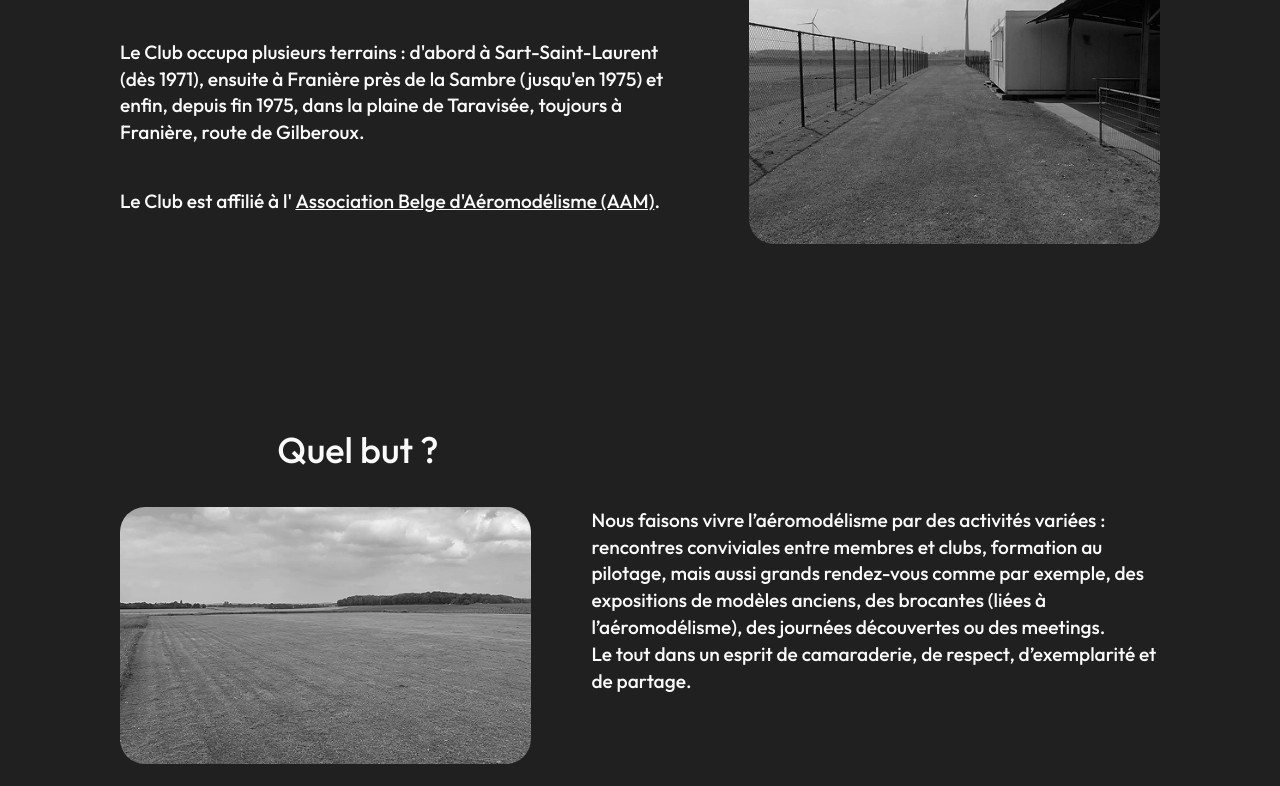
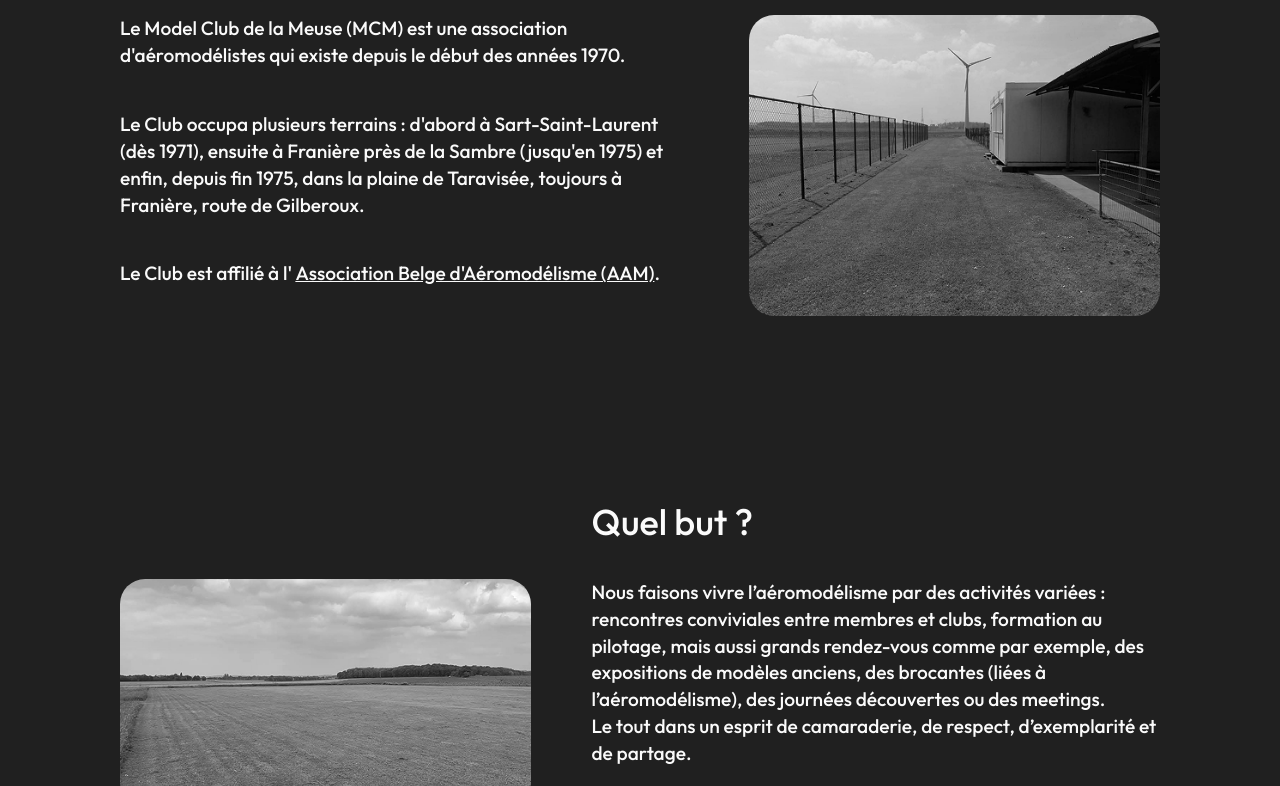
Before and after one commit to Foxx05/MCM, a website: page src/index.html in a window 1280 px wide. Shown: the part 566-1352 px from the top of the page. Drawn offline with nearby package versions, Linux system fonts and the light colour scheme; files that its build step writes are made by us from their sources.

Commit message:
max width + acceuil pc

```diff
--- a/src/index.html
+++ b/src/index.html
@@ -49,7 +49,7 @@
   </header>
 
   <main>
-    <section class="gridcol">
+    <section class="section--club gridcol">
       <h2 class="title--col1">Un club, une histoire</h2>
       <p class="p--col1__tel p--col1col4">Le Model Club de la Meuse (MCM) est une association d'aéromodélistes qui existe depuis le début des années 1970.</p>
       <p class="p--col1__tel p--col1col4">Le Club occupa plusieurs terrains : d'abord à Sart-Saint-Laurent (dès 1971), ensuite à Franière près de la Sambre (jusqu'en 1975) et enfin, depuis fin 1975, dans la plaine de Taravisée, toujours à Franière, route de Gilberoux.</p>
--- a/src/styles/app.scss
+++ b/src/styles/app.scss
@@ -257,9 +257,11 @@ img{
 .img--head{
     grid-column: 4/-1;
     margin-top: 100px;
+    margin-top: 100px;
     filter: grayscale(0%);
     width: 100%;
 }
+
 
 .title--big::after{
   content: "";
@@ -393,13 +395,11 @@ img{
         height: 50px;
         width: 50px;
     }
-
     .img--head{
         position: absolute;
         width: 40%;
         margin-left: 400px;
     }
-
     .foot--contact{
         grid-column: 1 / 3;
     }
@@ -473,11 +473,10 @@ img{
     }
 
     main{
-        max-width: 1500px;
         margin: 0 auto;
         margin-bottom: 80px;
+        max-width: 1650px;
     }
-
     .title--big{
         grid-column: 1/-1;
         margin-top: 150px;
@@ -487,6 +486,11 @@ img{
         margin-top: 150px;
         width: 20%;
     }
+
+    .section--club{
+        margin-top: clamp(7.8125rem, -18.9732rem + 34.2857vw, 15.3125rem);
+    }
+
     .p--col1col4{
         grid-column: 1/5;
     }
@@ -498,6 +502,10 @@ img{
     .shortline__right{
         width: 320px;
         justify-self: end;
+    }
+
+    .title--col2{
+        grid-column: 4/-1;
     }
     .p--col4colf{
         grid-column: 4/-1;
@@ -541,6 +549,4 @@ img{
         padding-left: 120px;
         padding-right: 120px;
     }
-
-
 }
```
Also changed, not shown: src/modeles.html (+1 -1 lines).
